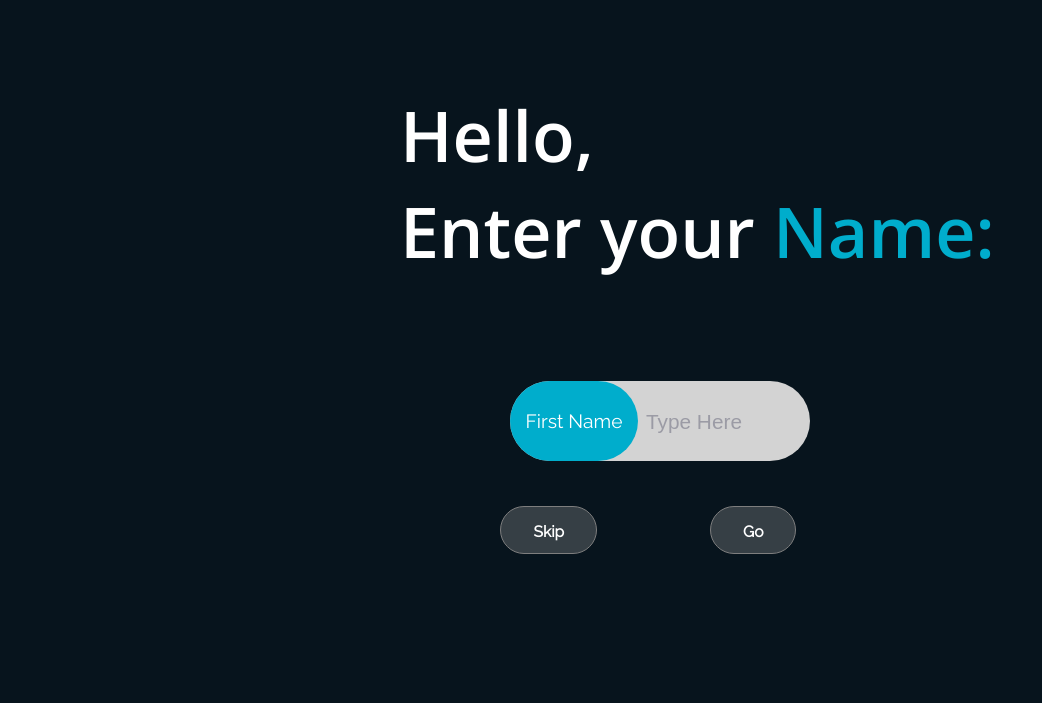
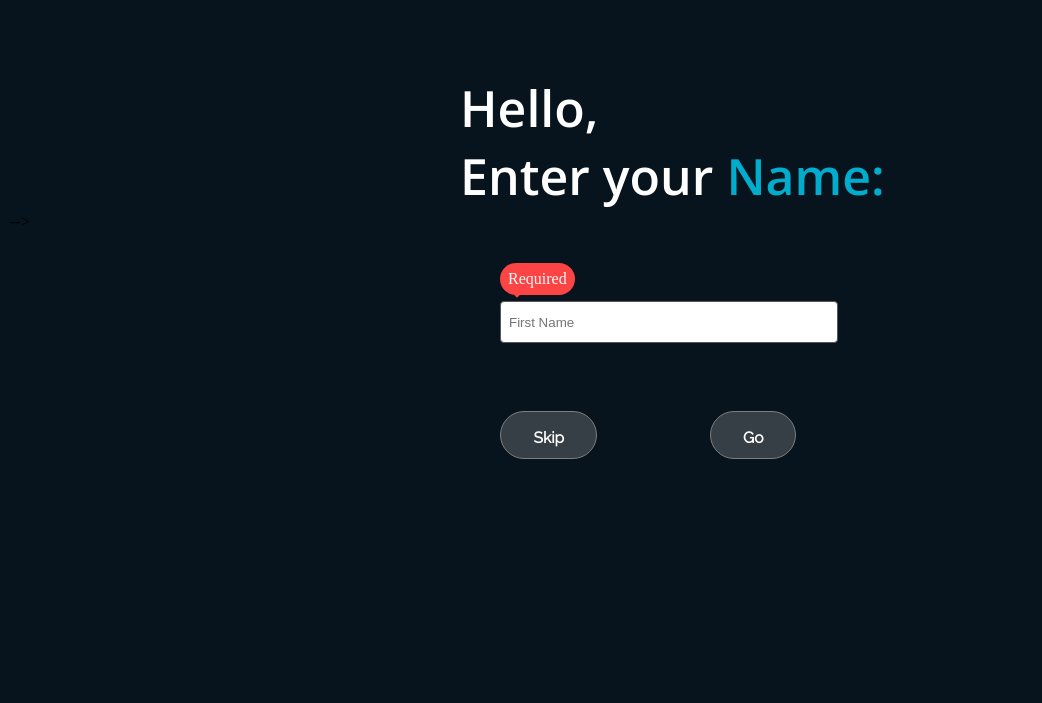
Before and after one commit to gayatrisrinivasan/flimely, a PHP site: page /name.html in a window 1280 px wide. Shown: the top 703 px of the page, without its empty margins (0-1042 px from the left). Run offline with PHP 8.4, Linux system fonts and the light colour scheme.

Commit message:
Updated Textbox

```diff
--- a/code/name.html
+++ b/code/name.html
@@ -20,11 +20,10 @@
         </h1>
 
         <!-- First Name Textbox -->
+        </div> -->
         <div class="textbox">
-            <input placeholder="Type Here" id = "namespace" required>
-            <span id  = "fnText">
-                First Name
-            </span>
+            <input placeholder="First Name" required />
+            <div class="validation">Required</div>
         </div>
 
         <!-- Go Button -->
--- a/code/style.css
+++ b/code/style.css
@@ -23,10 +23,10 @@ h1 {
 .title {
     font-family: 'Open Sans', sans-serif;
     position: relative;
-    left: 390px;
+    left: 450px;
     top: 30px;
     text-align: left;
-    font-size: 70px;
+    font-size: 50px;
 }
 
 .name {
@@ -36,63 +36,54 @@ h1 {
 
 /* First Name TextBox */
 .textbox {
-    top: 85px;
-    left: 500px;
     position: relative;
-    display: flex;
-    height: 5rem;
-    width: 300px;
-    border: 0;
-    border-radius: 4rem;
-    background-color: lightgray;
-    animation-name: fadeInAnimation;
-    animation-delay: 150ms;
-    animation-duration: 3s;
-    animation-fill-mode: forwards;
-}
-
-#fnText {
-    position: absolute;
-    top: 0rem;
-    left: 0rem;
-    display: grid;
-    place-items: center;
-    height: 5rem;
-    width: 8rem;
-    font-family: 'Raleway', sans-serif;
-    font-weight: 400;
-    font-size: 1.2rem;
-    border-radius: inherit;
-    background: #00adcc;
-    color: #ffffff;
-    pointer-events: none;
-    transition: all 0.35s;
+    top: 70px;
+    left: 490px;
 }
 
 input {
-    flex: 1 1 auto;
-    padding-left: 6.5rem;
-    height: inherit;
-    border: 0;
-    outline: none;
-    background: transparent;
-    font-size: 1.3rem;
-    text-indent: 2rem;
+    width: 20rem;
+    height: 2.5rem;
+    padding: 0 0.5rem;
+    margin-bottom: 0.5rem;
+    border-radius: 0.25rem;
+    border: 1px solid #585858;
+    color: black;
+  }
+
+  .validation {
+    position: absolute;
+    bottom: 3.5rem;
+    display: flex;
+    align-items: center;
+    height: 2rem;
+    padding: 0 0.5rem;
+    opacity: 0;
+    transform: translateY(0.75rem);
+    border-radius: 1.5rem;
+    background: #fd4444;
+    color: #f9f9f9;
     transition: all 0.35s;
+  }
 
-}
+  .validation::after {
+      content: "";
+      position: absolute;
+      left: 15px;
+      bottom: -2px;
+      width: 4px;
+      height: 4px;
+      transform: rotate(45deg);
+      background: inherit;
+  }
 
-input, select, textarea{
-    color: black;
-}
-
-input::placeholder { color: #9b9ba5;}
-
-input:focus { transform: translateX(-6rem);}
-
-input:focus ~ span {
-    transform: translateY(-5.5rem);
-}
+  input:valid{
+    border-color: #55d688;
+  }
+  input:invalid ~ .validation {
+    opacity: 1;
+    transform: translateY(0);
+  }
 
 /* Go Button */
 .goButton {
```
